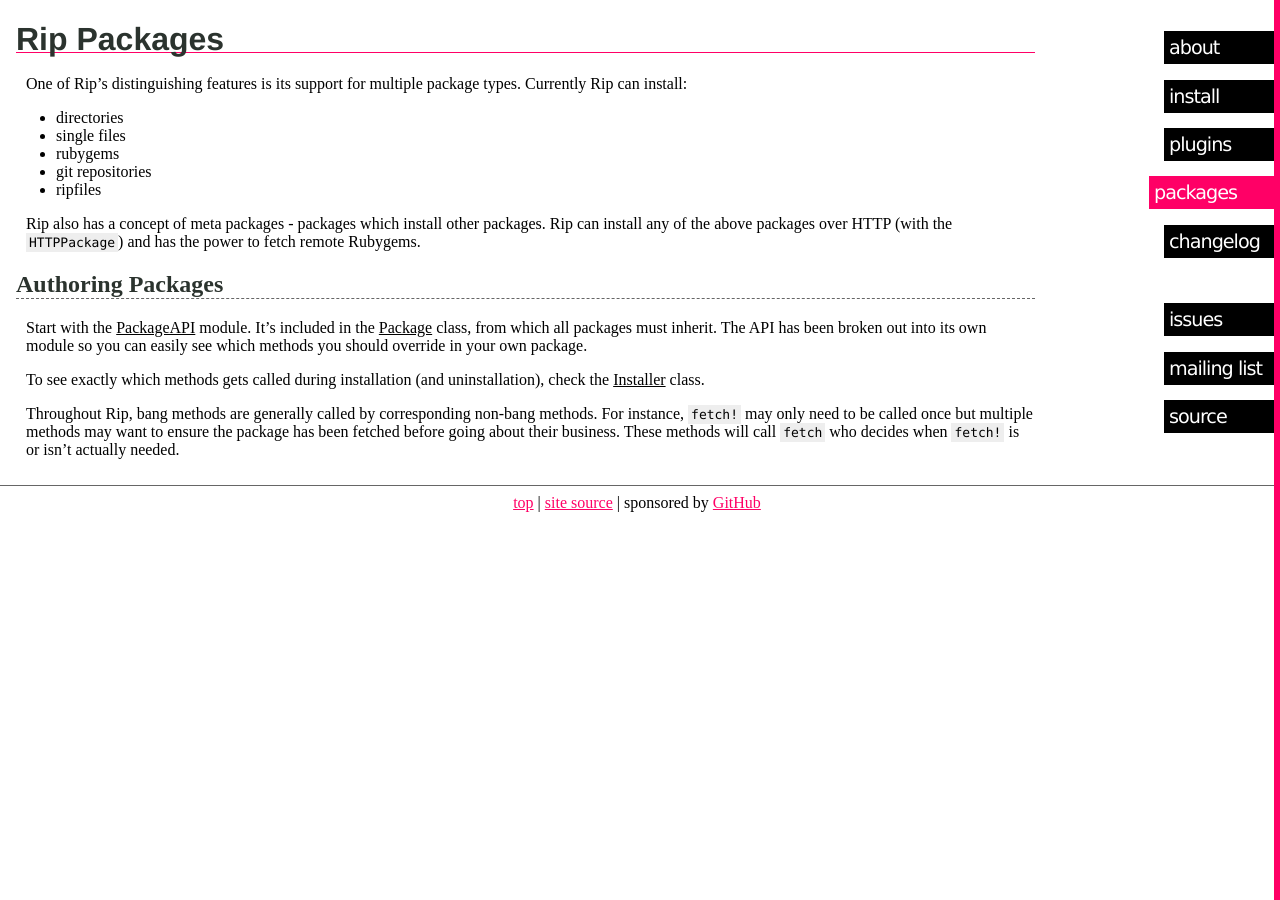
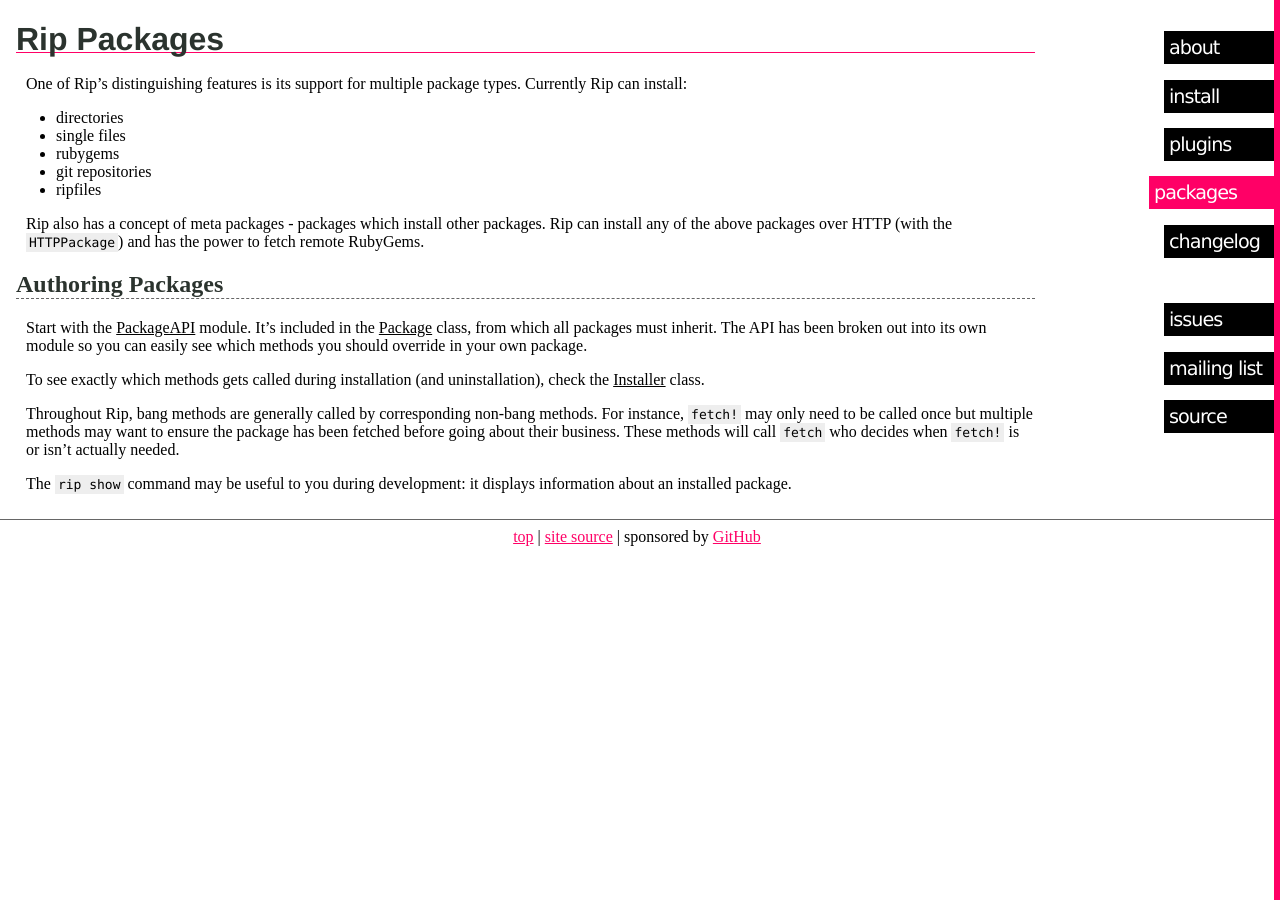
Before and after one commit to defunkt/rip, a Jekyll site: the page built from _posts/2009-06-09-packages.markdown, in a window 1280 px wide. Built offline with Jekyll 4.4.1, drawn with Linux system fonts in a browser that asks for light colours; nearby versions of some CDN libraries; Markdown is read by kramdown in place of the engine named in the settings.

Commit message:
mention `rip show` in packages docs

```diff
--- a/_posts/2009-06-09-packages.markdown
+++ b/_posts/2009-06-09-packages.markdown
@@ -18,7 +18,7 @@ package types. Currently Rip can install:
 
 Rip also has a concept of meta packages - packages which install other
 packages. Rip can install any of the above packages over HTTP
-(with the `HTTPPackage`) and has the power to fetch remote Rubygems.
+(with the `HTTPPackage`) and has the power to fetch remote RubyGems.
 
 Authoring Packages
 ------------------
@@ -38,5 +38,8 @@ once but multiple methods may want to ensure the package has been
 fetched before going about their business. These methods will call
 `fetch` who decides when `fetch!` is or isn't actually needed.
 
+The `rip show` command may be useful to you during development: it
+displays information about an installed package.
+
 [1]: http://github.com/defunkt/rip/blob/master/lib/rip/package_api.rb
 [2]: http://github.com/defunkt/rip/blob/master/lib/rip/package.rb)
```
